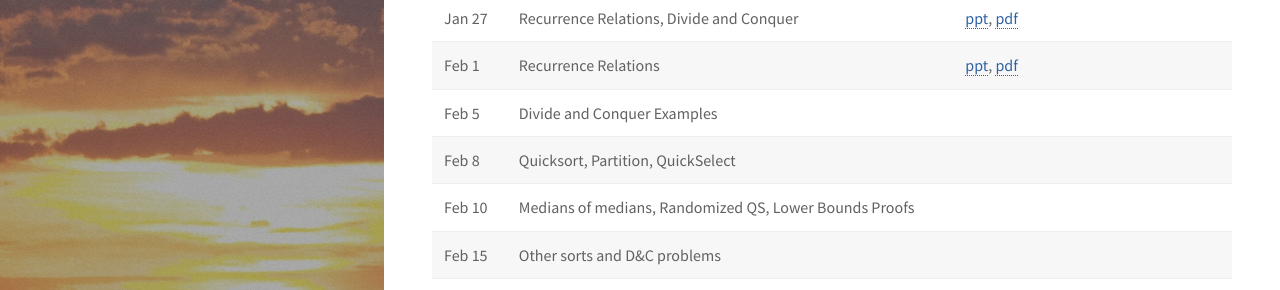
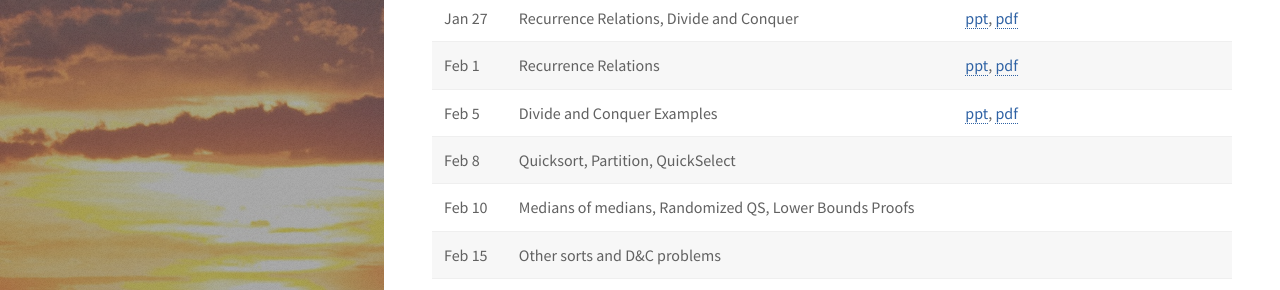
Before and after one commit to uva-cs/cs4102-s22, a Jekyll site: the page built from slides/schedule.md, in a window 1280 px wide and 900 px high. Shown: the part 397-687 px from the top of the window. Built offline with Jekyll 4.4.1, drawn with Linux system fonts in a browser that asks for light colours; nearby versions of some CDN libraries; library files that are not in the unit come from our copies; some of the changed text lies outside the part shown.

Commit message:
added L5 slides

```diff
--- a/slides/schedule.md
+++ b/slides/schedule.md
@@ -13,8 +13,8 @@ This is a tentative schedule of topics addressed.  As we go through the semester
 | Jan 20  | Introduction                             | [ppt](cs4102-L1-intro.pptx), [pdf](cs4102-L1-intro.pdf) |          | [A1Basic](../homework/index.html)        |
 | Jan 25  | Asymptotic Notation, Proofs              | [ppt](cs4102_L2_recurrences_DandC.pptx), [pdf](cs4102_L2_recurrences_DandC.pdf) | Ch 3, 4  |          |
 | Jan 27  | Recurrence Relations, Divide and Conquer | [ppt](cs4102_L3_sorting_intro.pptx), [pdf](cs4102_L3_sorting_intro.pdf)         |          |          |
-| Feb 1   | Recurrence Relations                     | [ppt](cs4102_L4_G&C_Master.pptx), [pdf](cs4102_L4_G&C_Master.pdf)         |          |          |
-| Feb 5   | Divide and Conquer Examples              |              |          |          |
+| Feb 1   | Recurrence Relations                     | [ppt](cs4102_L4_G&C_Master.pptx), [pdf](cs4102_L4_G&C_Master.pdf)  |          |          |
+| Feb 5   | Divide and Conquer Examples              | [ppt](cs4102_L5_closestpair_Strassen.pptx), [pdf](cs4102_L5_closestpair_Strassen.pdf)  |          |          |
 | Feb 8   | Quicksort, Partition, QuickSelect        |              |          |          |
 | Feb 10  | Medians of medians, Randomized QS, Lower Bounds Proofs              |              |          |          |
 | Feb 15  | Other sorts and D&C problems             |              |          |          |
```
Also changed, not shown: other parts of slides/schedule.md (+2 -0 lines), 2 other files.
